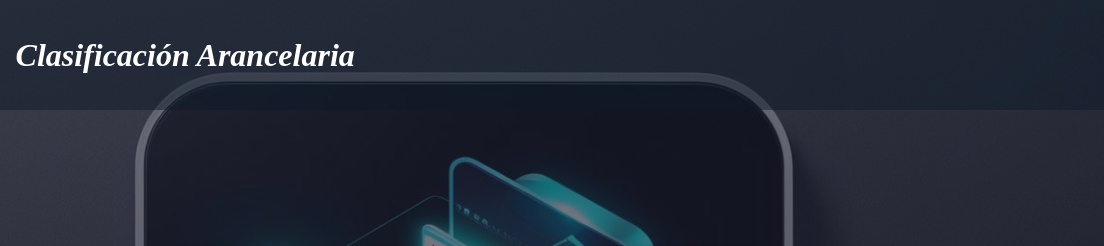
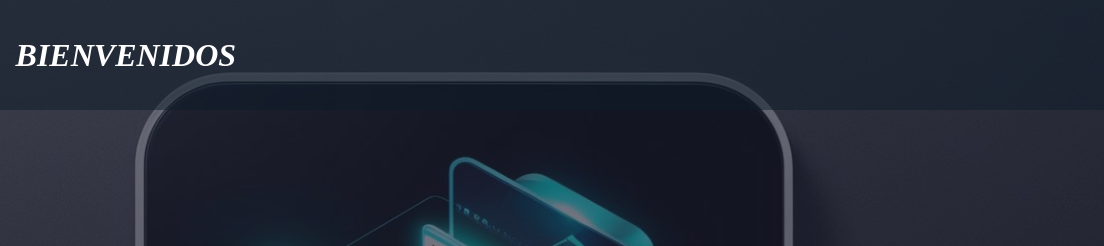
Before and after one commit to Yaksi1809/Clasificacion_Arancelaria, a plain HTML site: page index.html in a window 1280 px wide. Shown: the top 246 px of the page, 176-1280 px from the left. Drawn offline with Linux system fonts and the light colour scheme.

Commit message:
Actualizacion

```diff
--- a/index.html
+++ b/index.html
@@ -3,14 +3,14 @@
 <head>
     <meta charset="UTF-8">
     <meta name="viewport" content="width=device-width, initial-scale=1.0">
-    <title>Tarjetas de Clasificación</title>
+    <title>INICIO</title>
     <link rel="stylesheet" href="css/style.css">
 </head>
 <body>
     <nav class="navbar">
         <div class="logo">
             <img src="img/logo.jpg" alt="Logo">
-            <span>Clasificación Arancelaria</span>
+            <span>BIENVENIDOS</span>
         </div>
     </nav>
 
```
